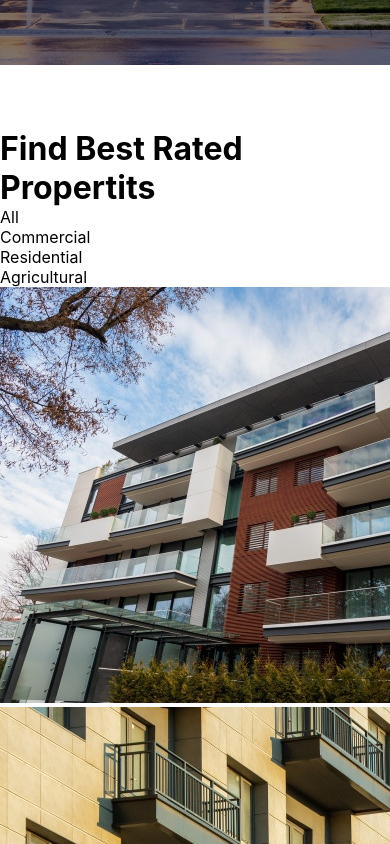
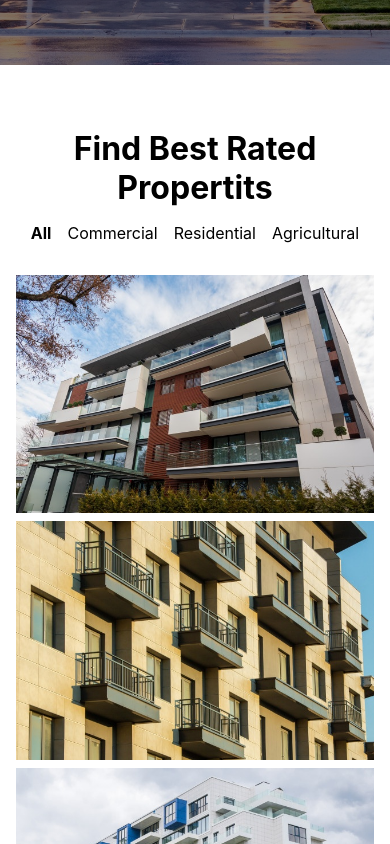
Before and after one commit to himal999/Real-Estate, a React (Create React App) app: page / in a window 390 px wide. Shown: the part 700-1544 px from the top of the page. Built offline with nearby package versions, Linux system fonts and the light colour scheme.

Commit message:
Complete Best section and responsive

```diff
--- a/src/components/best/Best.css
+++ b/src/components/best/Best.css
@@ -0,0 +1,49 @@
+.best{
+    width: 100%;
+    margin: 4rem 0;
+    text-align: center;
+}
+
+.best>div{
+   display: flex;
+   justify-content: center;
+}
+
+.best>div p{
+    margin: 1rem 2rem;
+    font-size: 1.2rem;
+}
+.bold{
+    font-weight: 700;
+}
+
+.best .container{
+    display: grid;
+    grid-template-columns: repeat(3,1fr);
+    grid-gap: 1.2rem;
+    padding: 1rem;
+}
+
+.best img{
+    width: 100%;
+}
+
+@media screen and  (max-width:940px){
+    .best{
+        margin: 1rem 0;
+    }
+    .best > div p{
+        margin: 1rem;
+        font-size: 1rem;
+    }
+    .best .container{
+        grid-template-columns: 1fr;
+        grid-gap: .5rem;
+    }
+}
+
+@media screen and (max-width:478px) {
+    .best >div p{
+        margin: 1rem .5rem;
+    }
+}
--- a/src/components/best/Best.js
+++ b/src/components/best/Best.js
@@ -10,9 +10,9 @@
             <h1>Find Best Rated Propertits</h1>
             <div>
                 <p><span className="bold">All</span></p>
-                <p><span className="bold">Commercial</span></p>
-                <p><span className="bold">Residential</span></p>
-                <p><span className="bold">Agricultural</span></p>
+                <p><span className="">Commercial</span></p>
+                <p><span className="">Residential</span></p>
+                <p><span className="">Agricultural</span></p>
             </div>
             <div className="container">
                 <img src={Apt1}/>
```
